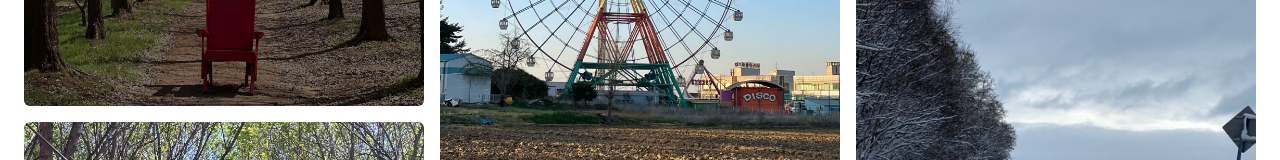
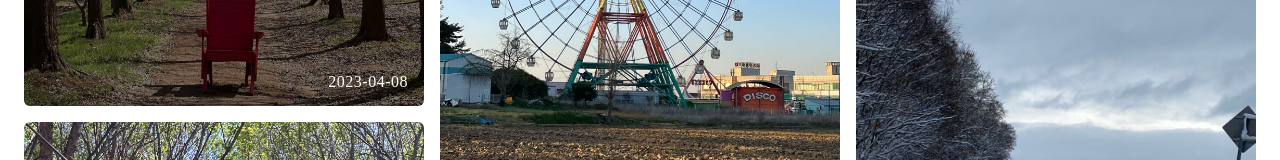
Before and after one commit to junho2343/junho2343.github.io, a Next.js app: page /gallery in a window 1280 px wide. Shown: the part 508-668 px from the top of the page. Built offline with nearby package versions, Linux system fonts and the light colour scheme; a web font is replaced by a local one.

Commit message:
:sparkles: 갤러리 내 날짜 추가

```diff
--- a/pages/gallery.tsx
+++ b/pages/gallery.tsx
@@ -45,6 +45,12 @@ export default function Gallery({ allGalleryImages }: Props) {
                       #{tag}
                     </span>
                   ))}
+                  <span
+                    className="text-white absolute bottom-3 right-4"
+                    key={index}
+                  >
+                    {image.date}
+                  </span>
                 </div>
               )}
             </div>
```
